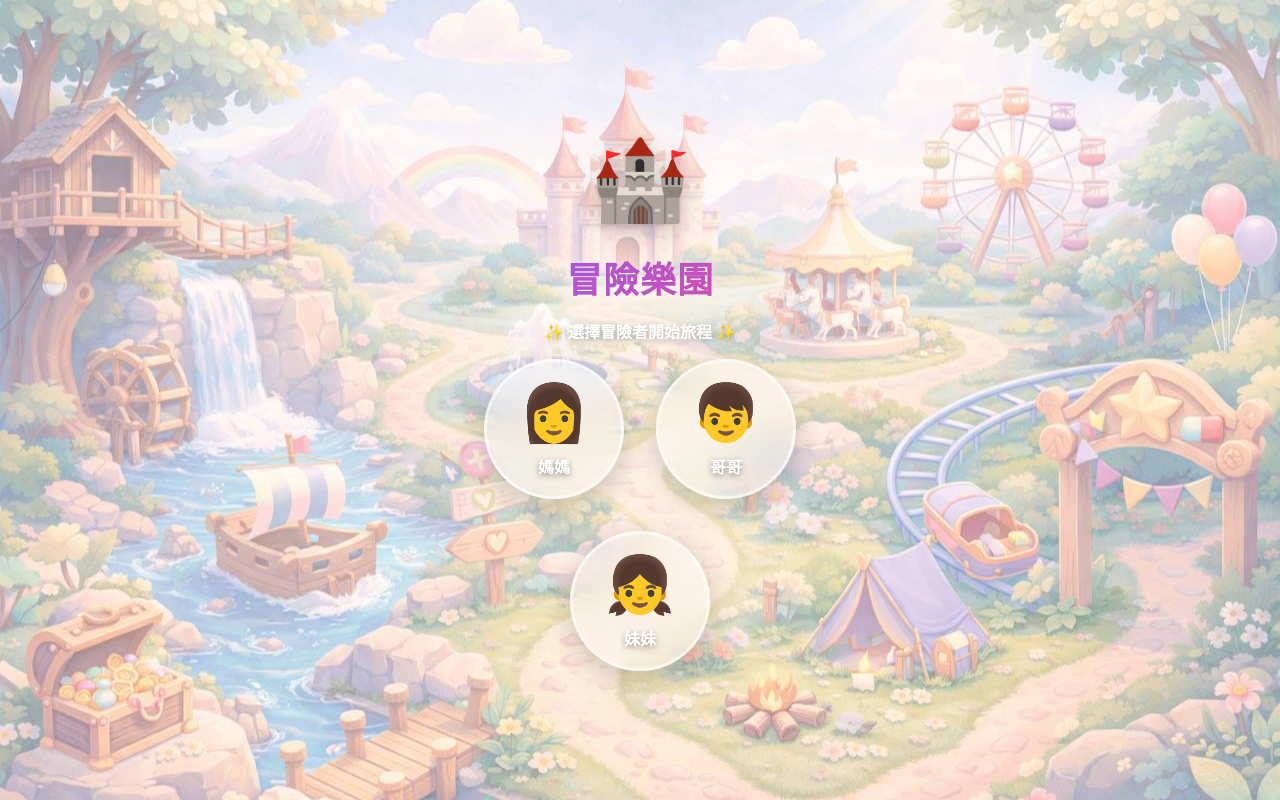
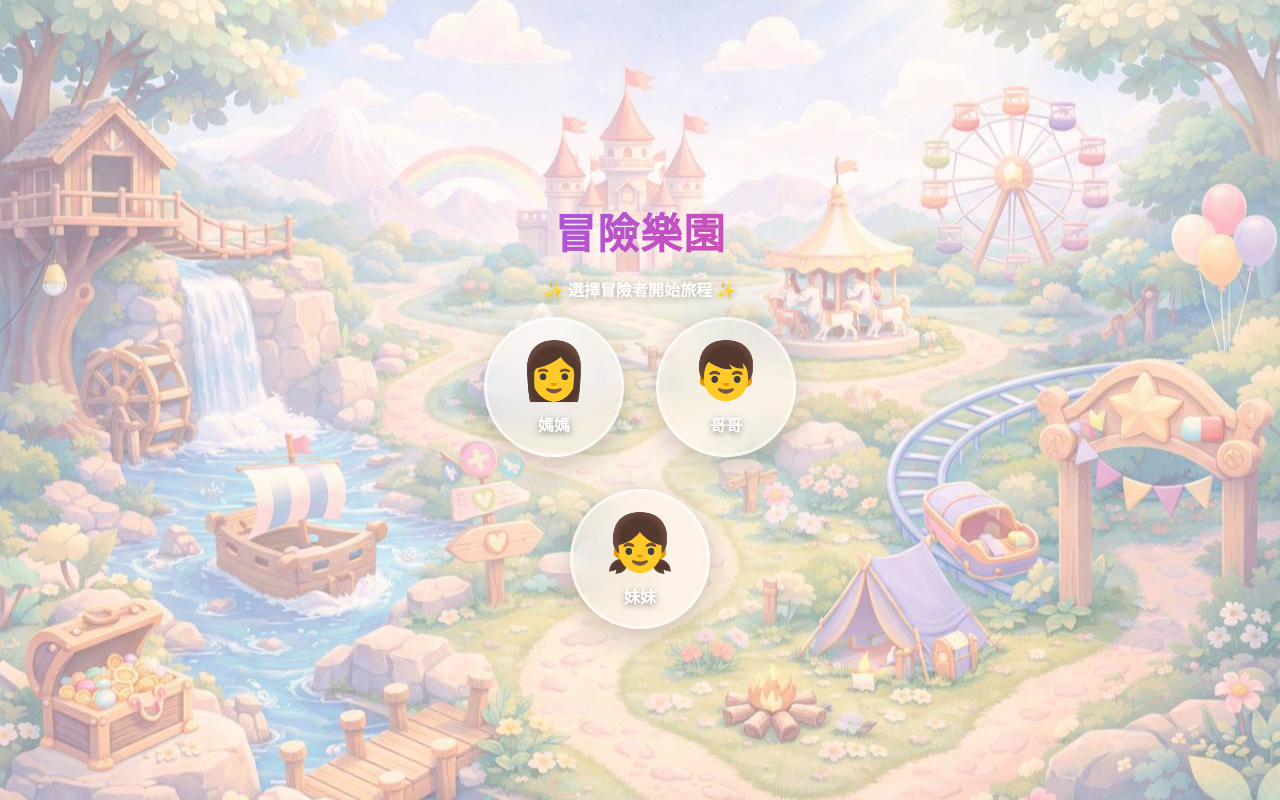
Before and after one commit to ken0900101318-beep/family-quest-mvp, a React (Vite) app: page /login in a window 1280 px wide. Built offline with nearby package versions, Linux system fonts and the light colour scheme.

Commit message:
🎨 登入頁面 - 移除城堡圖示，標題放大

```diff
--- a/src/pages/Login.jsx
+++ b/src/pages/Login.jsx
@@ -71,16 +71,13 @@ export default function Login({ onLogin }) {
       <div style={{ position: 'relative', zIndex: 1, width: '100%', maxWidth: '480px' }}>
         {/* 標題 */}
         <div className="text-center mb-12">
-          <div style={{ fontSize: '80px', marginBottom: '1rem', filter: 'drop-shadow(0 6px 12px rgba(0,0,0,0.2))' }}>
-            🏰
-          </div>
           <h1 style={{
-            fontSize: '36px',
+            fontSize: '42px',
             fontWeight: 'bold',
             background: 'linear-gradient(135deg, #8b5cf6, #ec4899)',
             WebkitBackgroundClip: 'text',
             WebkitTextFillColor: 'transparent',
-            marginBottom: '0.75rem',
+            marginBottom: '1rem',
             letterSpacing: '1px',
             filter: 'drop-shadow(0 2px 4px rgba(255,255,255,0.5))'
           }}>
```
